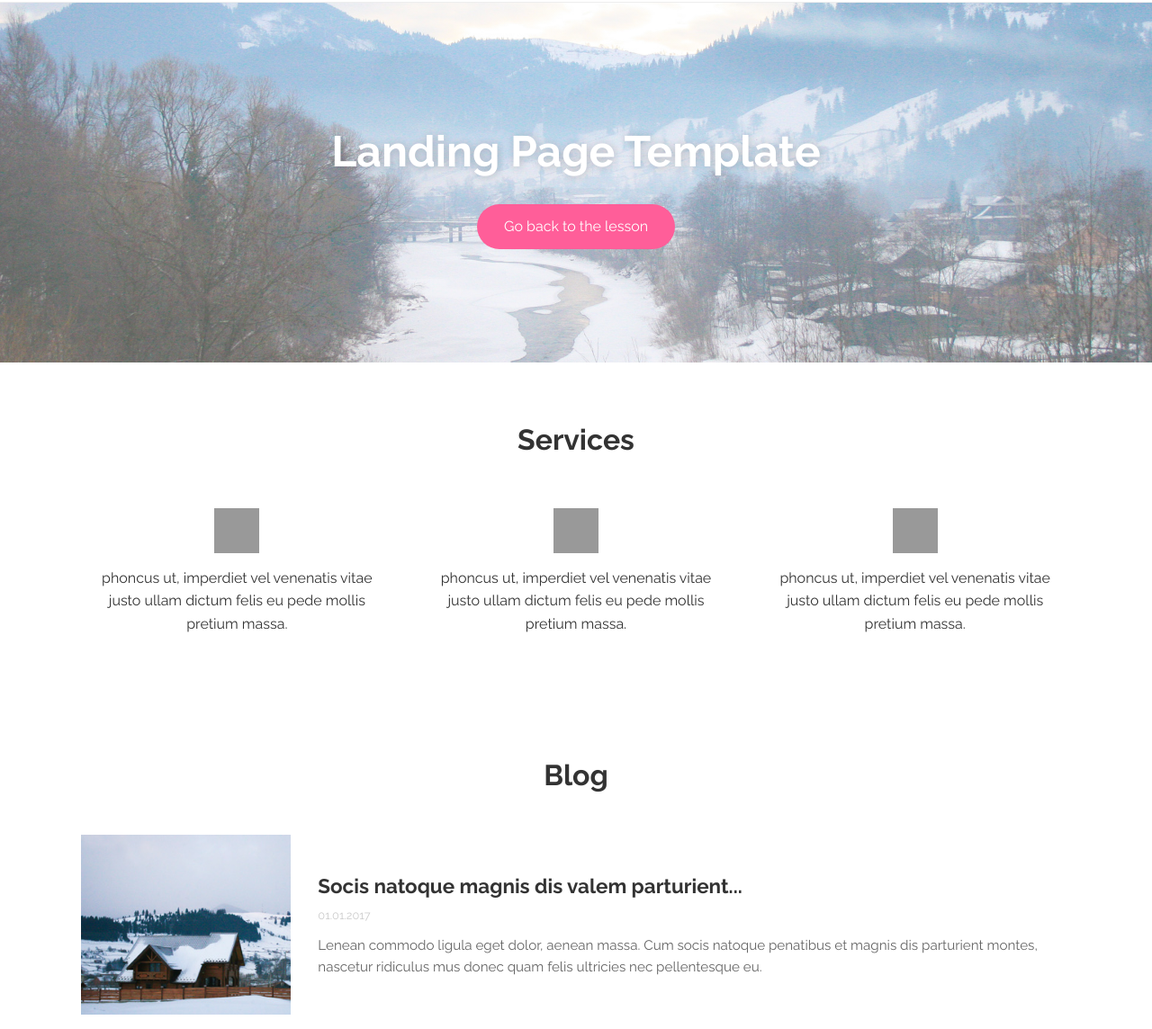
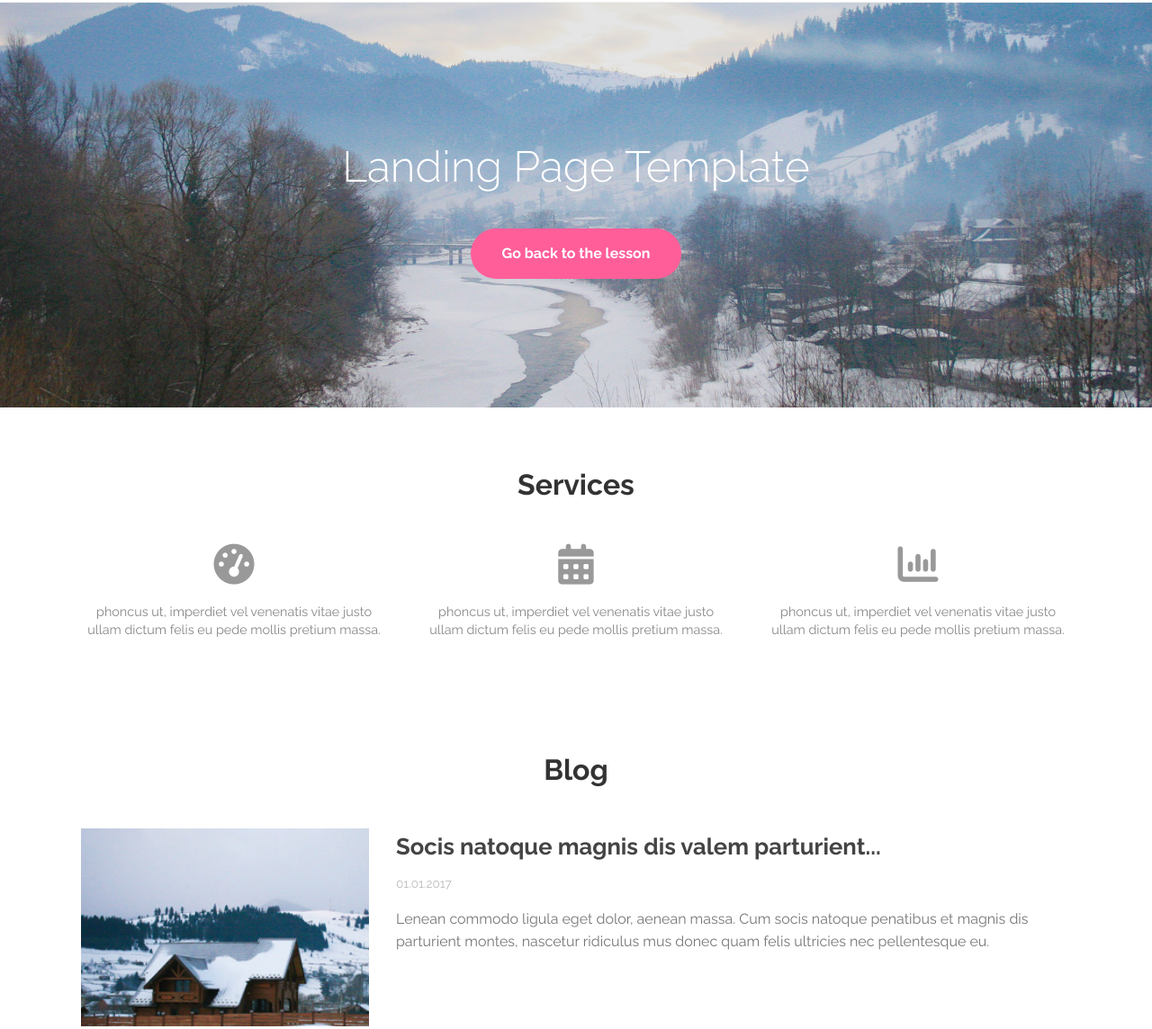
Before and after one commit to Graf22-jpg/lr9, a plain HTML site: page index.html in a window 1280 px wide. Shown: the part 76-1220 px from the top of the page at 90% size. Drawn offline with Linux system fonts and the light colour scheme.

Commit message:
Add files via upload

```diff
--- a/index.html
+++ b/index.html
@@ -4,8 +4,9 @@
     <meta charset="UTF-8">
     <meta name="viewport" content="width=device-width, initial-scale=1.0">
     <title>Landing Page Template</title>
+    <link href="https://fonts.googleapis.com/css2?family=Raleway:wght@300;400;700&display=swap" rel="stylesheet">
+    <link rel="stylesheet" href="https://cdnjs.cloudflare.com/ajax/libs/font-awesome/6.0.0/css/all.min.css">
     <link rel="stylesheet" href="style.css">
-    <link href="https://fonts.googleapis.com/css2?family=Raleway:wght@300;400;700&display=swap" rel="stylesheet">
 </head>
 <body>
 
@@ -33,15 +34,15 @@
             <h2 class="section__title">Services</h2>
             <div class="services">
                 <div class="service-item">
-                    <div class="service-item__icon icon-speed"></div>
+                    <i class="fa-solid fa-gauge-high service-item__icon"></i>
                     <p class="service-item__text">phoncus ut, imperdiet vel venenatis vitae justo ullam dictum felis eu pede mollis pretium massa.</p>
                 </div>
                 <div class="service-item">
-                    <div class="service-item__icon icon-calendar"></div>
+                    <i class="fa-solid fa-calendar-days service-item__icon"></i>
                     <p class="service-item__text">phoncus ut, imperdiet vel venenatis vitae justo ullam dictum felis eu pede mollis pretium massa.</p>
                 </div>
                 <div class="service-item">
-                    <div class="service-item__icon icon-stats"></div>
+                    <i class="fa-solid fa-chart-column service-item__icon"></i>
                     <p class="service-item__text">phoncus ut, imperdiet vel venenatis vitae justo ullam dictum felis eu pede mollis pretium massa.</p>
                 </div>
             </div>
--- a/style.css
+++ b/style.css
@@ -6,11 +6,11 @@
     --container-width: 1100px;
 }
 
-/* Base resets */
+/* Базові налаштування */
 * { margin: 0; padding: 0; box-sizing: border-box; }
 body { font-family: var(--primary-font); line-height: 1.6; color: #333; }
 
-/* Utilities */
+/* Утиліти */
 .container {
     max-width: var(--container-width);
     margin: 0 auto;
@@ -20,52 +20,59 @@ body { font-family: var(--primary-font); line-height: 1.6; color: #333; }
 .section { padding: 60px 0; text-align: center; }
 .section__title { font-size: 2rem; margin-bottom: 40px; }
 
-/* Header */
+/* Шапка */
 .header { padding: 20px 0; border-bottom: 1px solid #eee; }
 .header__inner { display: flex; justify-content: space-between; align-items: center; }
 .logo { font-size: 1.5rem; color: #5a9cb3; }
 .nav__link { text-decoration: none; color: #777; margin-left: 20px; font-size: 0.9rem; }
 
-/* Hero section */
+/* Hero section (Джамботрон) */
 .hero {
-    background: linear-gradient(rgba(255,255,255,0.3), rgba(255,255,255,0.3)), url('img/jumbotron.jpg') no-repeat center/cover;
-    height: 400px;
+    background: linear-gradient(rgba(0,0,0,0.1), rgba(0,0,0,0.1)), url('img/jumbotron.jpg') no-repeat center/cover;
+    height: 450px;
     display: flex;
     align-items: center;
     justify-content: center;
 }
-.hero__title { color: white; font-size: 3rem; text-shadow: 1px 1px 10px rgba(0,0,0,0.2); margin-bottom: 20px; }
+.hero__title { color: white; font-size: 3rem; margin-bottom: 30px; font-weight: 300; }
 .hero__content { text-align: center; }
 
 .btn {
     display: inline-block;
     background-color: var(--accent-color);
     color: white;
-    padding: 12px 30px;
-    border-radius: 25px;
+    padding: 15px 35px;
+    border-radius: 30px;
     text-decoration: none;
-    transition: transform 0.2s;
+    font-weight: bold;
+    transition: background 0.3s;
 }
-.btn:hover { transform: scale(1.05); }
+.btn:hover { background-color: #e54d86; }
 
-/* Services */
-.services { display: flex; gap: 30px; justify-content: space-between; }
-.service-item { flex: 1; padding: 10px; }
+/* Секція Послуг (Services) */
+.services { display: flex; gap: 40px; justify-content: space-between; margin-top: 20px; }
+.service-item { flex: 1; }
 .service-item__icon {
-    width: 50px; height: 50px; margin: 0 auto 15px;
-    background-color: #999; /* Замінити на іконки або зображення */
-    mask-size: contain; mask-repeat: no-repeat;
+    font-size: 45px; /* Розмір іконки */
+    color: #999;    /* Колір як на макеті */
+    margin-bottom: 20px;
+    display: block;
 }
+.service-item__text { color: #888; font-size: 0.9rem; line-height: 1.4; }
 
-/* Blog */
-.blog-post { display: flex; text-align: left; margin-bottom: 30px; gap: 30px; align-items: center; }
-.blog-post__img { width: 300px; height: 200px; object-fit: cover; }
-.blog-post__title { font-size: 1.4rem; margin-bottom: 5px; }
-.blog-post__date { color: #ccc; font-size: 0.8rem; display: block; margin-bottom: 10px; }
-.blog-post__text { color: #666; font-size: 0.95rem; }
+/* Блог */
+.blog { margin-top: 20px; }
+.blog-post { display: flex; text-align: left; margin-bottom: 40px; gap: 30px; }
+.blog-post__img { width: 320px; height: 220px; object-fit: cover; }
+.blog-post__content { flex: 1; }
+.blog-post__title { font-size: 1.6rem; margin-bottom: 10px; color: #444; }
+.blog-post__date { color: #bbb; font-size: 0.85rem; display: block; margin-bottom: 15px; }
+.blog-post__text { color: #777; font-size: 1rem; }
 
-/* Footer */
-.footer { background-color: var(--dark-bg); color: #fff; text-align: center; padding: 40px 0; }
-.footer__logo { font-size: 1.5rem; margin-bottom: 20px; opacity: 0.8; }
-.footer__nav a { color: #aaa; text-decoration: none; margin: 0 10px; font-size: 0.85rem; }
-.footer__copy { margin-top: 25px; font-size: 0.75rem; color: #666; }
+/* Футер */
+.footer { background-color: var(--dark-bg); color: #fff; text-align: center; padding: 50px 0; }
+.footer__logo { font-size: 1.6rem; margin-bottom: 25px; font-weight: 300; }
+.footer__nav { margin-bottom: 30px; }
+.footer__nav a { color: #999; text-decoration: none; margin: 0 15px; font-size: 0.9rem; }
+.footer__nav a:hover { color: #fff; }
+.footer__copy { font-size: 0.75rem; color: #555; }
```
